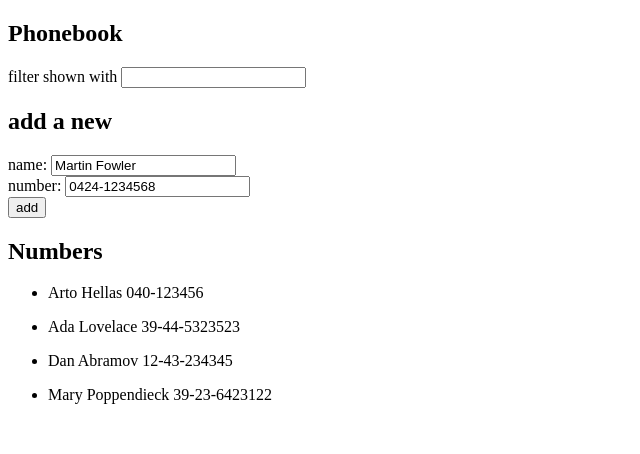
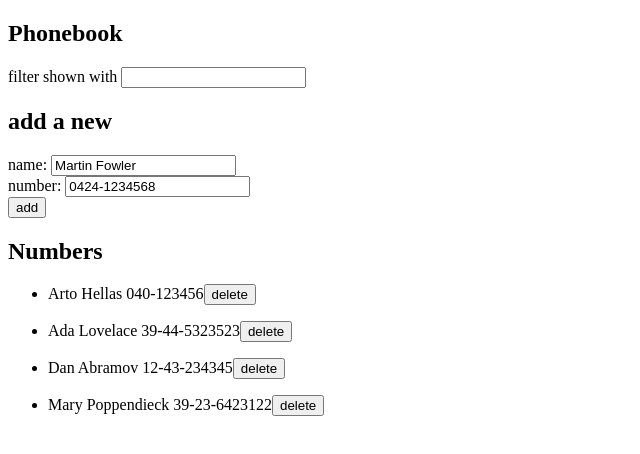
Before and after one commit to VedGarcia/Course-full-stack-open, a React (Vite) app in the folder part2/phonebook/: page / in a window 1280 px wide. Shown: the top 454 px of the page, without its empty margins (0-640 px from the left). Built offline with nearby package versions, Linux system fonts and the light colour scheme; data requests are answered from the project's data file.

Commit message:
2.14: La Agenda Telefónica paso 9

```diff
--- a/part2/phonebook/src/App.jsx
+++ b/part2/phonebook/src/App.jsx
@@ -50,6 +50,17 @@ const App = () => {
     }
 
   };
+  const deletePerson = (id) => {
+    const person = persons.find((person) => person.id === id);
+    const result = window.confirm(`Delete ${person.name} ?`);
+    if (result) {
+      contactServices
+        .deleteContact(id)
+        .then((response) => {
+          setPersons(persons.filter((person) => person.id !== id));
+        });
+    }
+  };
 
   const personsToShow = persons.filter((person) =>
     person.name.toLowerCase().includes(filter.toLowerCase())
@@ -66,7 +77,7 @@ const App = () => {
         handleNoteChange={handleNoteChange}
         handleNumberChange={handleNumberChange}
       />
-      <Person personsToShow={personsToShow} />
+      <Person personsToShow={personsToShow} deletePerson={deletePerson} />
     </div>
   );
 };
--- a/part2/phonebook/src/components/Person/index.jsx
+++ b/part2/phonebook/src/components/Person/index.jsx
@@ -1,12 +1,14 @@
-const Person = ({ personsToShow }) => {
+const Person = ({ personsToShow, deletePerson }) => {
+
   return (
     <>
     <h2>Numbers</h2>
     <ul>
     {personsToShow.map((person) => (
-        <li key={person.name}>
+        <li key={person.id}>
           <p>
             {person.name} {person.number}
+            <input type="button" value="delete" onClick={()=>{deletePerson(person.id)}} />
           </p>
         </li>
       ))}
--- a/part2/phonebook/src/services/contact.js
+++ b/part2/phonebook/src/services/contact.js
@@ -13,8 +13,13 @@ const update = (id, newObject) => {
   return axios.put(`${baseUrl}/${id}`, newObject);
 };
 
+const deleteContact = (id) => {
+  return axios.delete(`${baseUrl}/${id}`);
+};
+
 export default {
   getAll,
   create,
   update,
+  deleteContact,
 };
```
